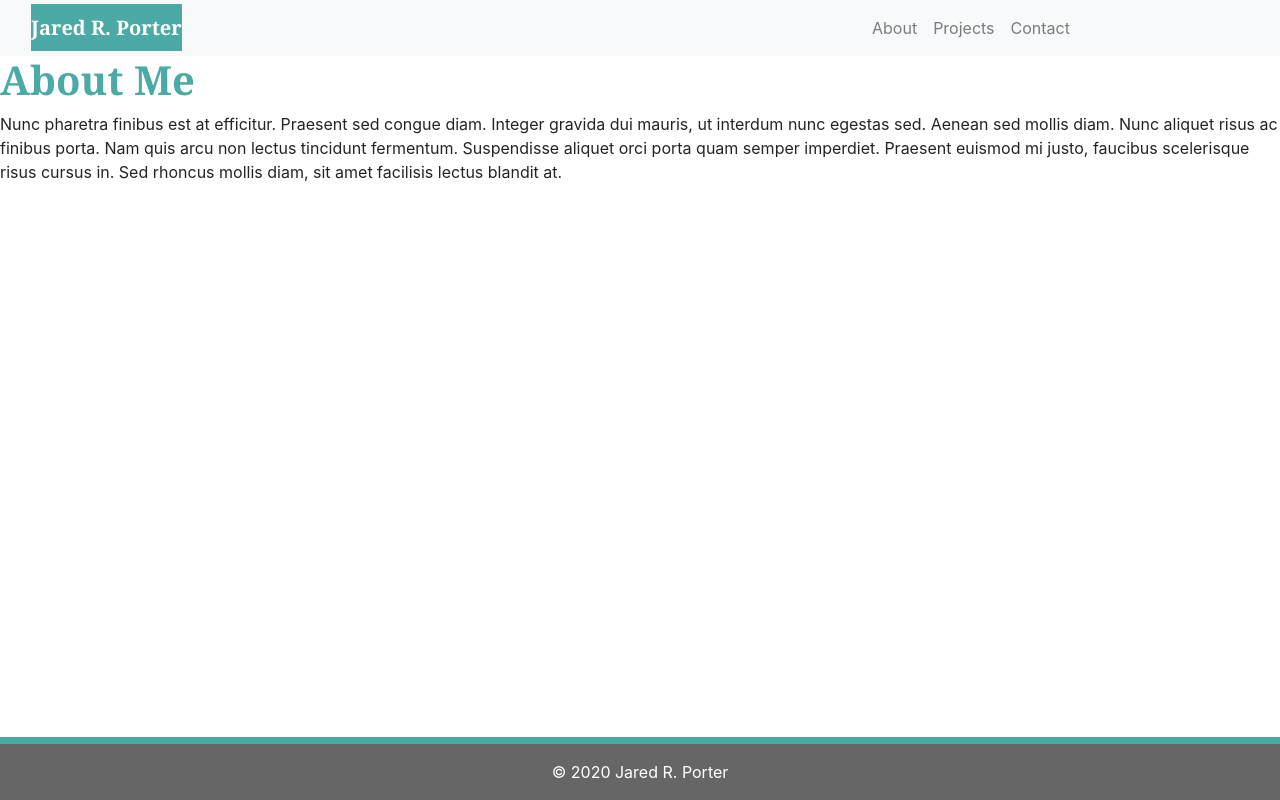
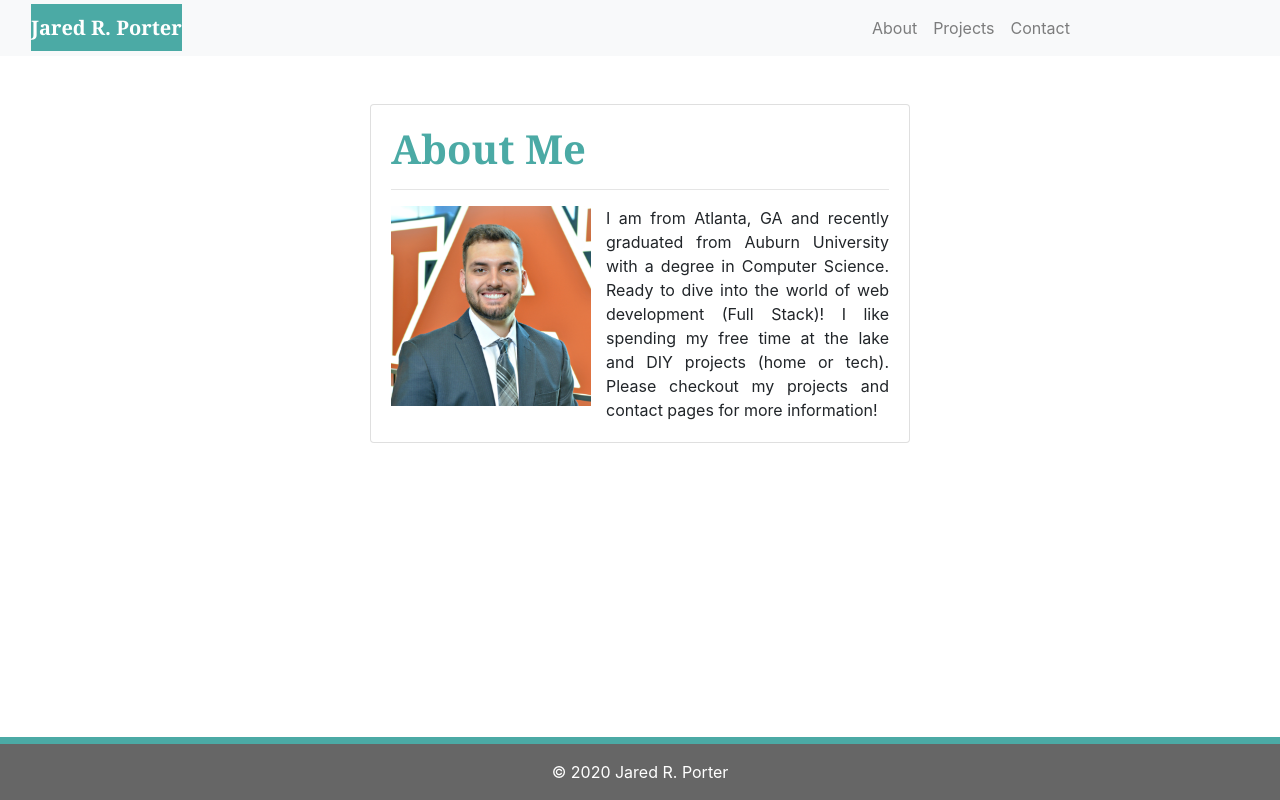
Before and after one commit to JaredP17/Portfolio, a React (Create React App) app: page / in a window 1280 px wide. Built offline with nearby package versions, Linux system fonts and the light colour scheme.

Commit message:
Setup about me page and added image assets.

```diff
--- a/src/components/pages/About.js
+++ b/src/components/pages/About.js
@@ -1,17 +1,30 @@
 import React from "react";
+import headshot from "../../assets/images/auburn_headshot.jpg";
 
 function About() {
   return (
-    <div>
-      <h1>About Me</h1>
-      <p>
-        Nunc pharetra finibus est at efficitur. Praesent sed congue diam. Integer gravida dui
-        mauris, ut interdum nunc egestas sed. Aenean sed mollis diam. Nunc aliquet risus ac finibus
-        porta. Nam quis arcu non lectus tincidunt fermentum. Suspendisse aliquet orci porta quam
-        semper imperdiet. Praesent euismod mi justo, faucibus scelerisque risus cursus in. Sed
-        rhoncus mollis diam, sit amet facilisis lectus blandit at.
-      </p>
-    </div>
+    <main className="container">
+      <div className="row justify-content-center">
+        <div className="col-sm-6">
+          <div className="card mt-5">
+            <article className="card-body about-me">
+              <h1 className="card-title">About Me</h1>
+              <hr />
+              <div>
+                <img src={headshot} alt="My Headshot" />
+              </div>
+              <p className="card-text about-me">
+                I am from Atlanta, GA and recently graduated from Auburn
+                University with a degree in Computer Science. Ready to dive into
+                the world of web development (Full Stack)! I like spending my
+                free time at the lake and DIY projects (home or tech). Please
+                checkout my projects and contact pages for more information!
+              </p>
+            </article>
+          </div>
+        </div>
+      </div>
+    </main>
   );
 }
 
```
Also changed, not shown: src/assets/images/auburn_headshot.jpg (added), src/assets/images/background-img.png (added).
